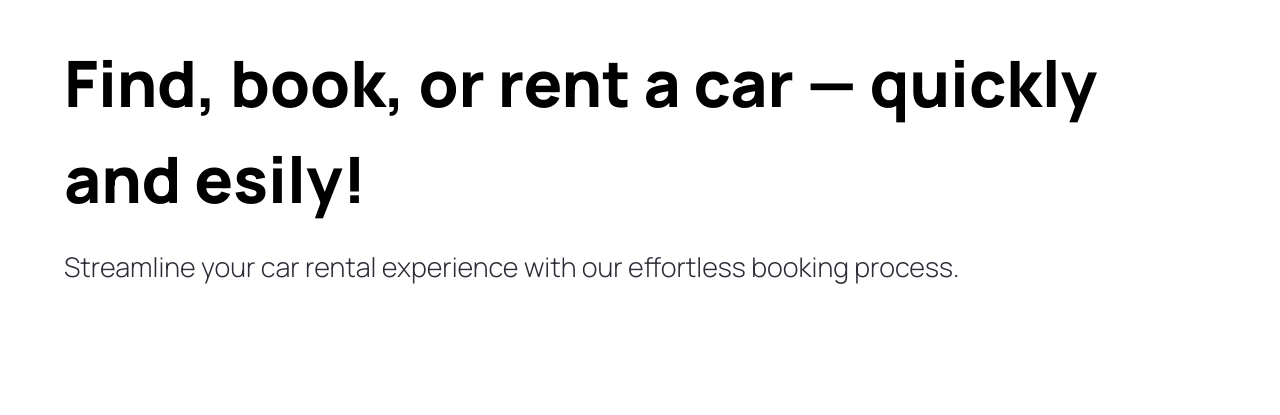
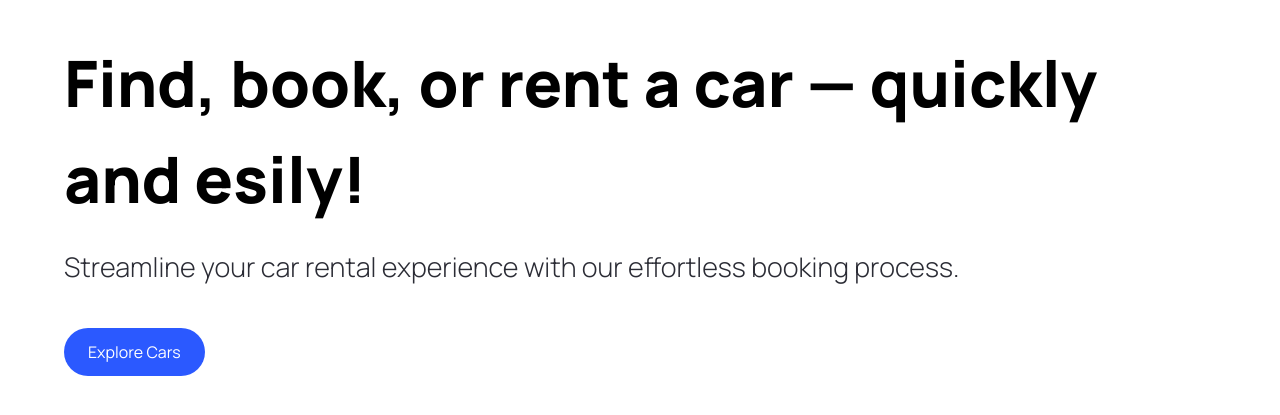
Before and after one commit to igorkukric/Car_Showcase-NEXTjs, a Next.js app: page / in a window 1280 px wide. Shown: the part 109-524 px from the top of the page. Built offline with nearby package versions, Linux system fonts and the light colour scheme.

Commit message:
add Heading, text and button

```diff
--- /dev/null
+++ b/components/CustomButton.tsx
@@ -0,0 +1,21 @@
+"use client";
+
+import { CustomButtonProps } from "@/types";
+import Image from "next/image";
+
+const CustomButton = ({ title, containerStyles, handleClick}: CustomButtonProps) => {
+  return (
+    <button
+      disabled={false}
+      type={"button"}
+      className={`custom-btn  ${containerStyles} `}
+      onClick={handleClick}
+    >
+      <span className={`flex-1`}>
+        {title}
+      </span>
+    </button>
+  );
+};
+
+export default CustomButton;
--- a/components/Hero.tsx
+++ b/components/Hero.tsx
@@ -1,6 +1,10 @@
+"use client";
+
 import Image from "next/image";
+import CustomButton from "./CustomButton";
 
 const Hero = () => {
+  const handleScroll = () => {};
   return (
     <div className="hero">
       <div className="flex-1 pt-36 padding-x">
@@ -12,6 +16,12 @@
           Streamline your car rental experience with our effortless booking
           process.
         </p>
+
+        <CustomButton
+          title="Explore Cars"
+          containerStyles="bg-primary-blue text-white rounded-full mt-10"
+          handleClick={handleScroll}
+        />
       </div>
     </div>
   );
--- a/components/index.ts
+++ b/components/index.ts
@@ -1,3 +1,8 @@
 import Hero from "./Hero";
+import CustomButton from "./CustomButton";
 
-export { Hero };
+export {
+    Hero,
+    CustomButton,
+
+};
--- /dev/null
+++ b/types/index.ts
@@ -0,0 +1,7 @@
+import { MouseEventHandler } from "react";
+
+export interface CustomButtonProps {
+  title: string;
+  containerStyles?: string;
+  handleClick?: MouseEventHandler<HTMLButtonElement>;
+}
```
